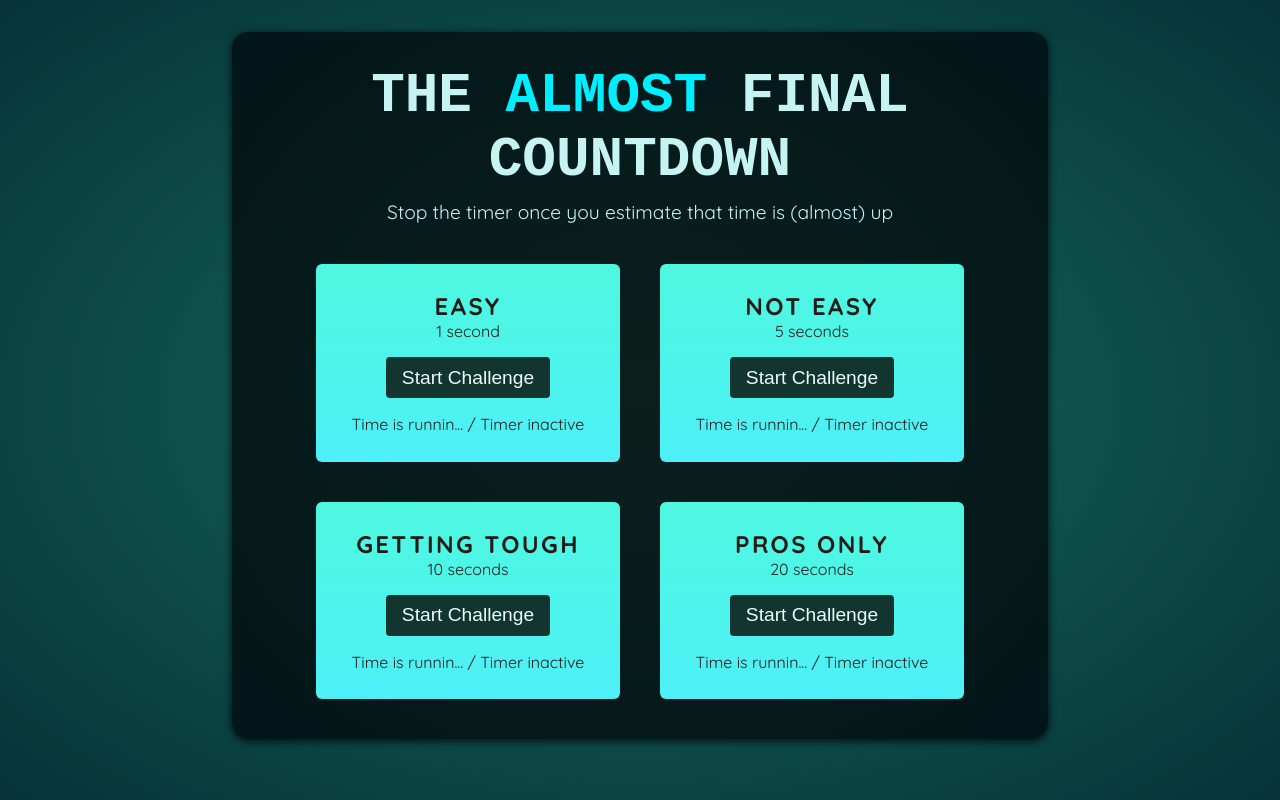
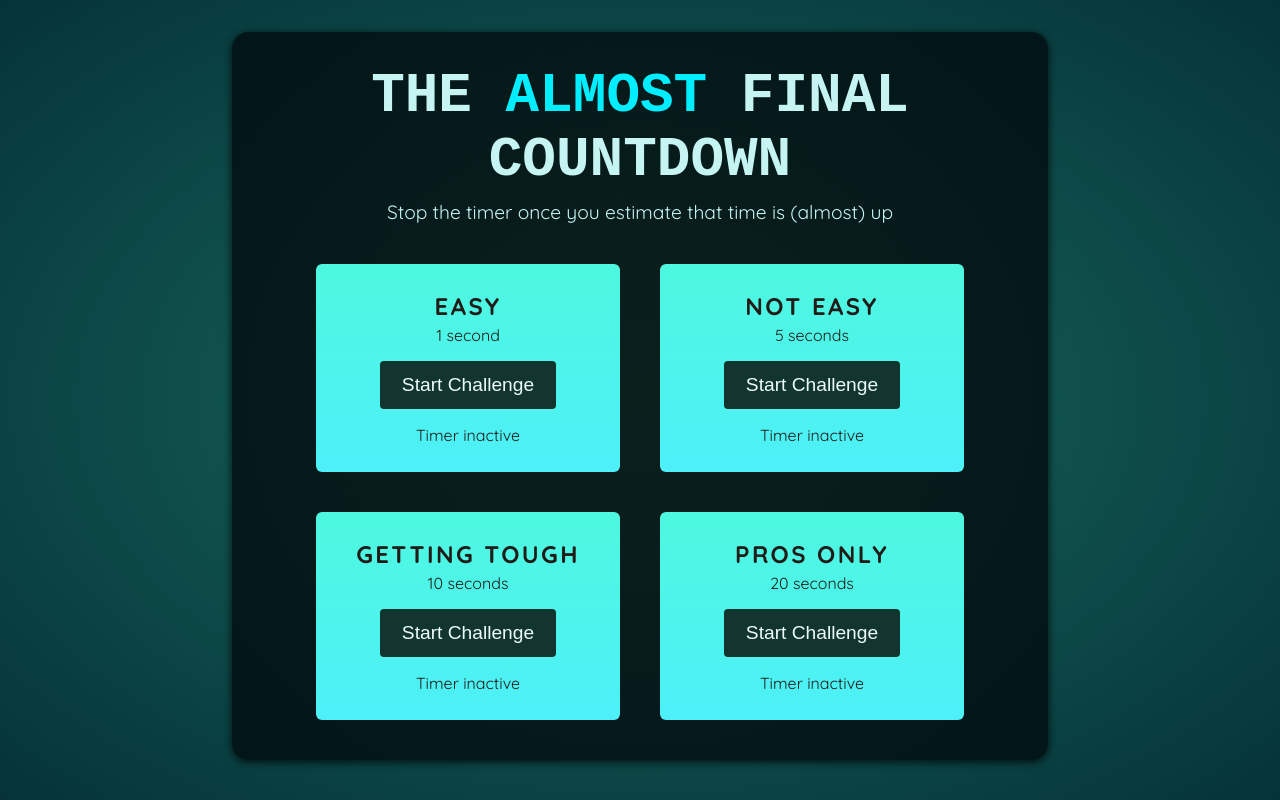
Before and after one commit to marivalerio104/countdown-game, a React (Vite) app: page / in a window 1280 px wide. Built offline with nearby package versions, Linux system fonts and the light colour scheme; a web font is replaced by a local one.

Commit message:
Add timers with ref

```diff
--- a/src/components/TimerChallenge/TimerChallenge.css
+++ b/src/components/TimerChallenge/TimerChallenge.css
@@ -9,11 +9,13 @@
 .challenge h2 {
   font-size: 1.5rem;
   letter-spacing: 0.1em;
+  margin-bottom: 0.25rem;
 }
 
 .challenge button {
+  width: 11rem;
   margin: 1rem 0;
-  padding: 0.6rem 1rem;
+  padding: 0.8rem;
   border: none;
   border-radius: 4px;
   background: #12352f;
@@ -25,3 +27,21 @@
 .challenge button:hover {
   background: #051715;
 }
+
+.challenge .active {
+  animation: flash 1s infinite;
+}
+
+@keyframes flash {
+  0% {
+    opacity: 0.5;
+  }
+
+  50% {
+    opacity: 1;
+  }
+
+  100% {
+    opacity: 0.5;
+  }
+}
--- a/src/components/TimerChallenge/TimerChallenge.jsx
+++ b/src/components/TimerChallenge/TimerChallenge.jsx
@@ -1,10 +1,32 @@
+import { useRef, useState } from 'react'
 import './TimerChallenge.css'
 
 export default function TimerChallenge({ title, targetTime }) {
+  const [timerExpired, setTimerExpired] = useState(false);
+  const [timerRunning, setTimerRunning] = useState(false);
+  const timer = useRef();
+
+  function handleStart() {
+    timer.current = setTimeout(() => {
+      setTimerRunning(false);
+      setTimerExpired(true);
+    }, targetTime * 1000);
+
+    setTimerRunning(true);
+  }
+
+  function handleStop() {
+    clearTimeout(timer.current);
+  }
+
   return <section className="challenge">
     <h2>{title}</h2>
     <p>{targetTime} second{targetTime > 1 && "s"}</p>
-    <button>Start Challenge</button>
-    <p>Time is runnin... / Timer inactive</p>
+    <button onClick={timerRunning ? handleStop : handleStart}>
+      {timerRunning ? "Stop Timer" : "Start Challenge"}
+    </button>
+    <p className={`${timerRunning && "active"}`}>
+      {timerRunning ? "Timer is runnin..." : "Timer inactive"}
+    </p>
   </section>
 }
```
